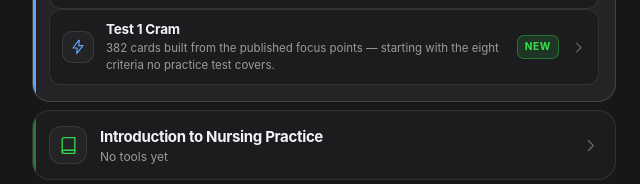
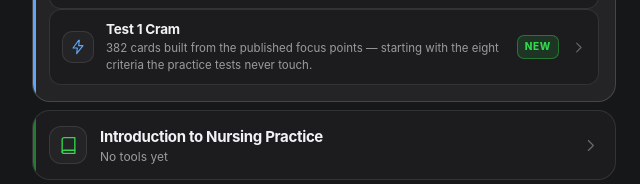
Before and after one commit to jeremyspm/jeremyspm.github.io, a plain HTML site: page index.html in a window 1280 px wide. Shown: the part 533-717 px from the top of the page, 316-956 px from the left. Drawn offline with nearby package versions, Linux system fonts and the light colour scheme.

Commit message:
Hub: soften the HS2 Test 1 Cram blurb - blind means unreadable, not untested
Co-Authored-By: Claude Opus 5 <noreply@anthropic.com>

```diff
--- a/index.html
+++ b/index.html
@@ -920,7 +920,7 @@ const PROJECTS=[
   // {cat:'sem2-pharm', ic:'💊', nm:'Pharmacology · Pre-Class Deep Dive', ds:'Introduction to Pharmacology (61985). Orient → see it → self-test across all ten modules: concepts & sourcing, PK/PD, med calcs, the 8 Rights, lifespan, legal/ethical & drug development.', url:'https://jeremyspm.github.io/pharmacology-hub/', date:'22/07/2026'},
   // --- Semester 2 → Health Science 2 ---
   {cat:'sem2-hs2', ic:'i-pulse', nm:'Module 1', ds:'Cardiovascular, respiratory and lymphatic — 10 topics, each as a map you can drill.', url:'https://jeremyspm.github.io/hs2-module1/', practises:'hs2-t1'},
-  {cat:'sem2-hs2', ic:'i-zap', nm:'Test 1 Cram', ds:'382 cards built from the published focus points — starting with the eight criteria no practice test covers.', url:'https://jeremyspm.github.io/hs2-test1/', practises:'hs2-t1', badge:'new'},
+  {cat:'sem2-hs2', ic:'i-zap', nm:'Test 1 Cram', ds:'382 cards built from the published focus points — starting with the eight criteria the practice tests never touch.', url:'https://jeremyspm.github.io/hs2-test1/', practises:'hs2-t1', badge:'new'},
   // RETIRED 2026-07-27. Both earlier Module 1 hubs are superseded by the one above:
   //   • module1-study-hub (20/07) — the original pre-class deep dive, Q&A Test layer.
   //   • hs2-module1 v1 (27/07)    — first relations-first cut, 6 topics, 111 relations.
```
